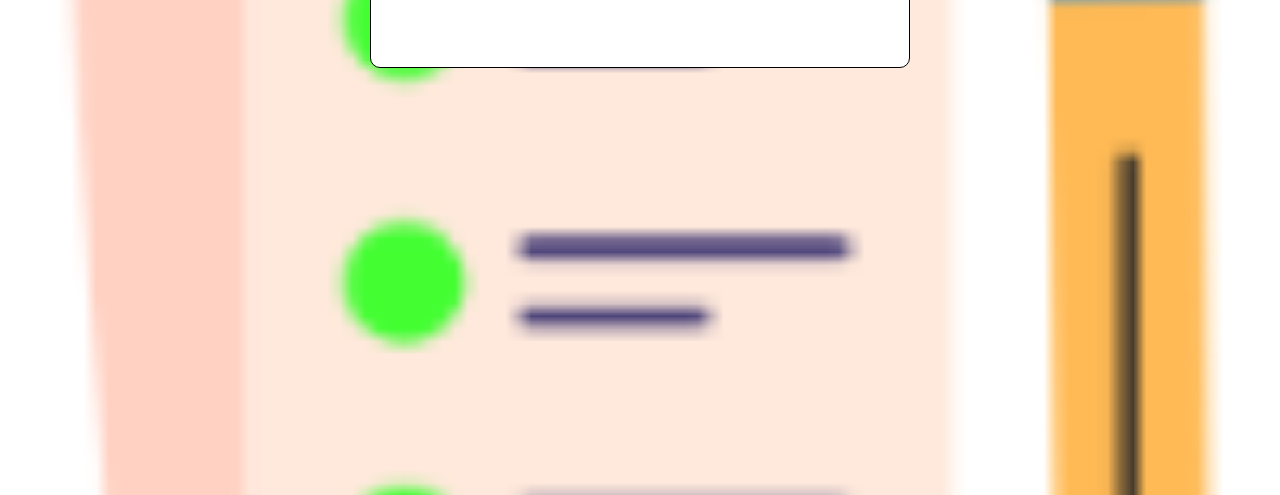
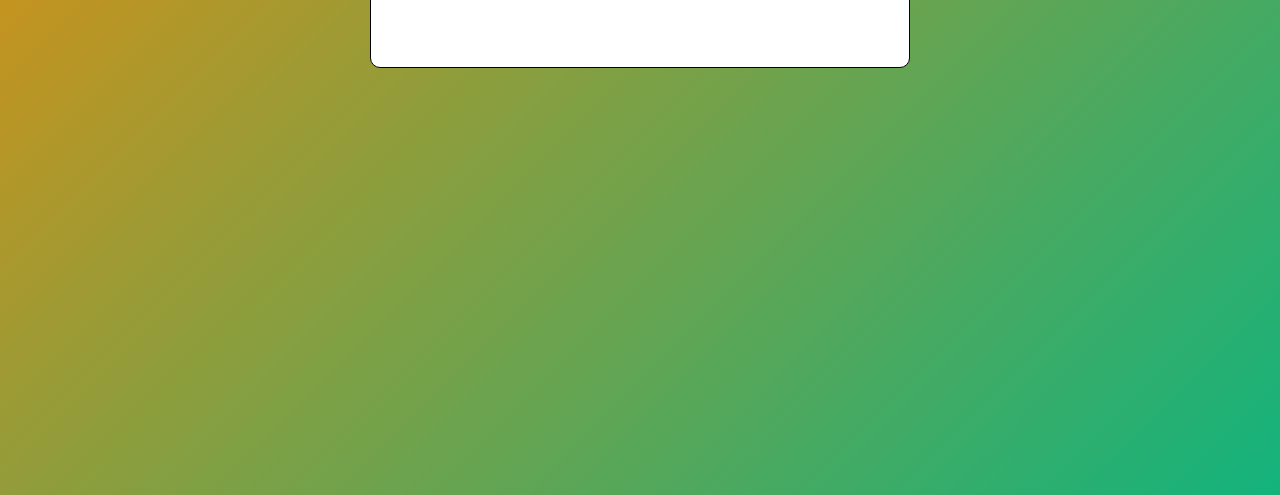
Before and after one commit to manoj-jm/fun-frontend, a plain HTML site: page todolist/index.html in a window 1280 px wide. Shown: the part 305-800 px from the top of the page. Drawn offline with Linux system fonts and the light colour scheme.

Commit message:
todolist

```diff
--- a/todolist/style.css
+++ b/todolist/style.css
@@ -9,7 +9,7 @@
   width: 100%;
   min-height: 100vh;
   background: linear-gradient(135deg, rgb(227, 142, 15), rgb(19, 179, 125));
-  background-image: url(./To-Do-Img/images/icon.png);
+  /* background-image: url(./To-Do-Img/images/icon.png); */
   background-repeat: no-repeat;
   background-size: cover;
   padding: 12px;
```
Also changed, not shown: todolist/script.js (+5 -6 lines), todolist/index.html (line endings or trailing spaces).
